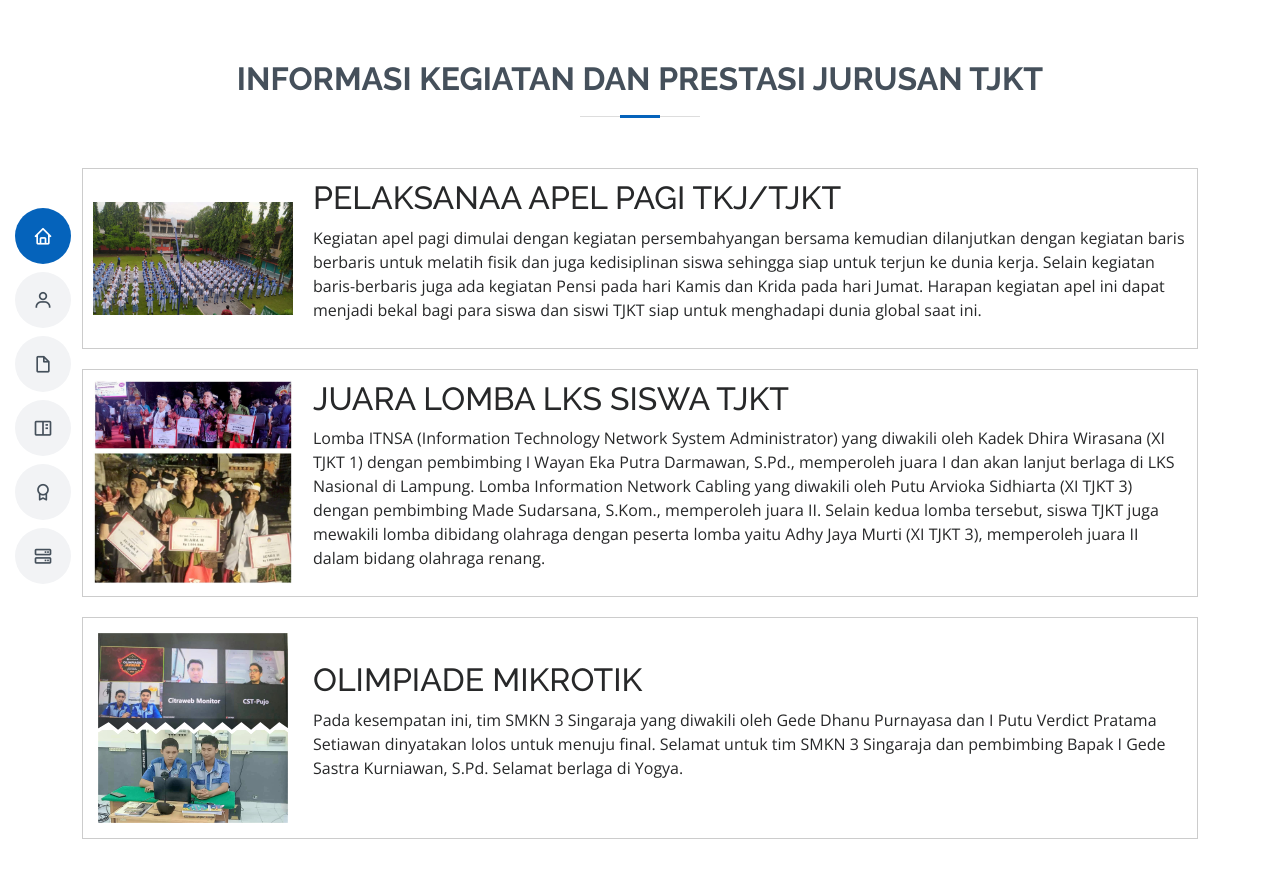
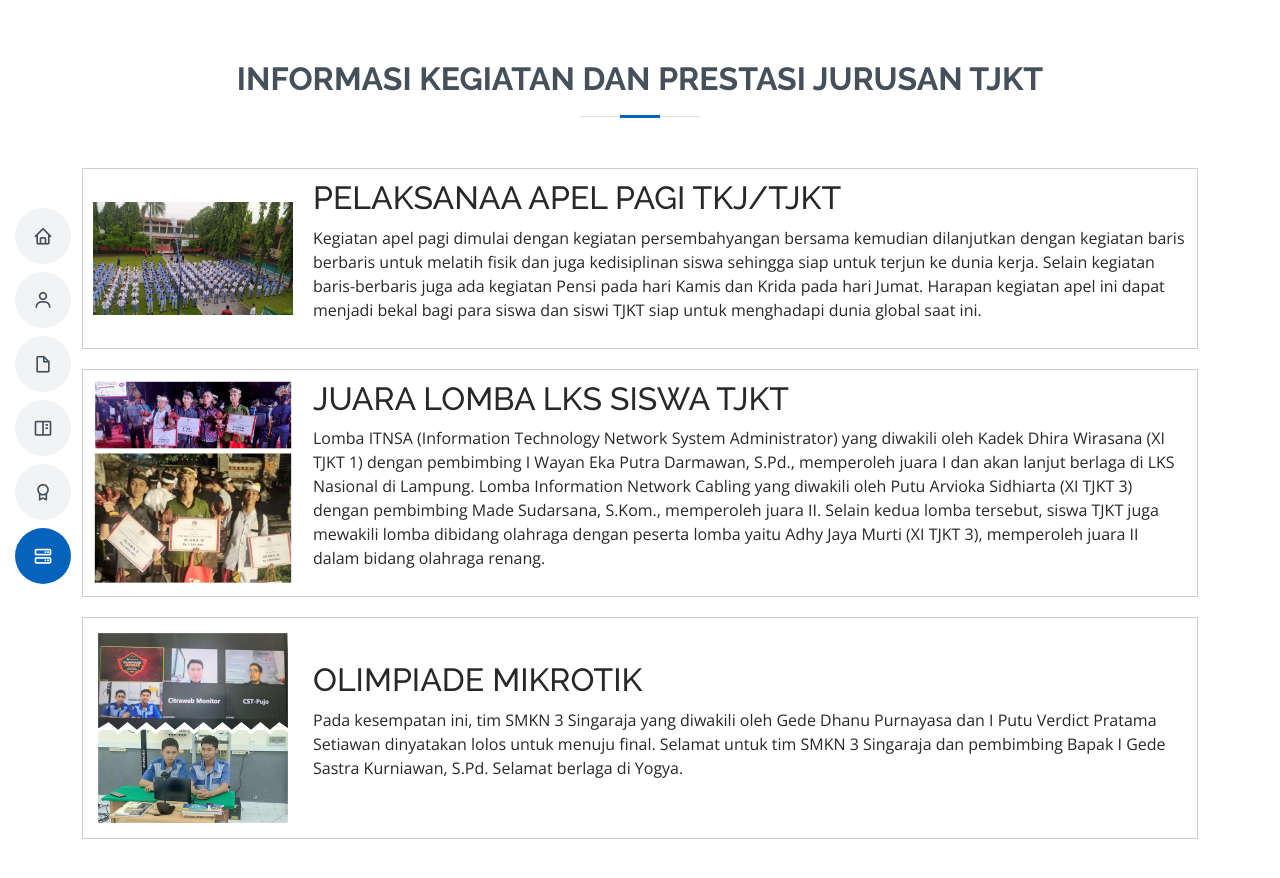
Before and after one commit to Xvannn07/profil-tjkt, a website: page html/informasi.html in a window 1280 px wide. Drawn offline with nearby package versions, Linux system fonts and the light colour scheme; files that its build step writes are made by us from their sources; files whose address does not match are found by name.

Commit message:
Update informasi.html

```diff
--- a/html/informasi.html
+++ b/html/informasi.html
@@ -5,7 +5,7 @@
   <meta charset="utf-8">
   <meta content="width=device-width, initial-scale=1.0" name="viewport">
 
-  <title>KEGIATAN | PROFILE</title>
+  <title>KEGIATAN DAN PRESTASI | PROFILE</title>
   <meta content="" name="description">
   <meta content="" name="keywords">
 
@@ -47,12 +47,12 @@
 
     <nav id="navbar" class="navbar nav-menu">
       <ul>
-        <li><a href="/" class="nav-link scrollto active"><i class="bx bx-home"></i> <span>Home</span></a></li>
+        <li><a href="/" class="nav-link scrollto"><i class="bx bx-home"></i> <span>Home</span></a></li>
         <li><a href="/anggota-kelompok" class="nav-link scrollto"><i class="bx bx-user"></i> <span>Nama Anggota</span></a></li>
         <li><a href="/info" class="nav-link scrollto"><i class="bx bx-file-blank"></i> <span>Info TJKT</span></a></li>
         <li><a href="/data-guru" class="nav-link scrollto"><i class="bx bx-book-content"></i> <span>Data Guru Dan Pegawai</span></a></li>
         <li><a href="/pelajaran" class="nav-link scrollto"><i class="bx bx-award"></i> <span>Materi Pelajaran</span></a></li>
-        <li><a href="/informasi" class="nav-link scrollto"><i class="bx bx-server"></i> <span>Informasi Kegiatan Dan Prestasi</span></a></li>
+        <li><a href="/informasi" class="nav-link scrollto active"><i class="bx bx-server"></i> <span>Informasi Kegiatan Dan Prestasi</span></a></li>
       </ul>
     </nav><!-- .nav-menu -->
 
```
